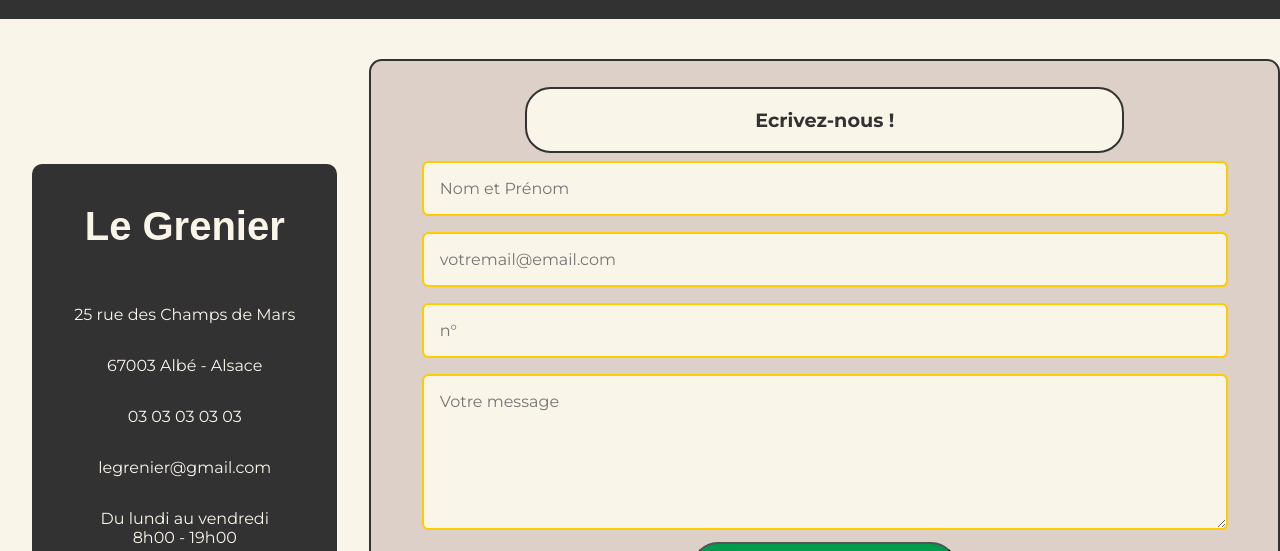
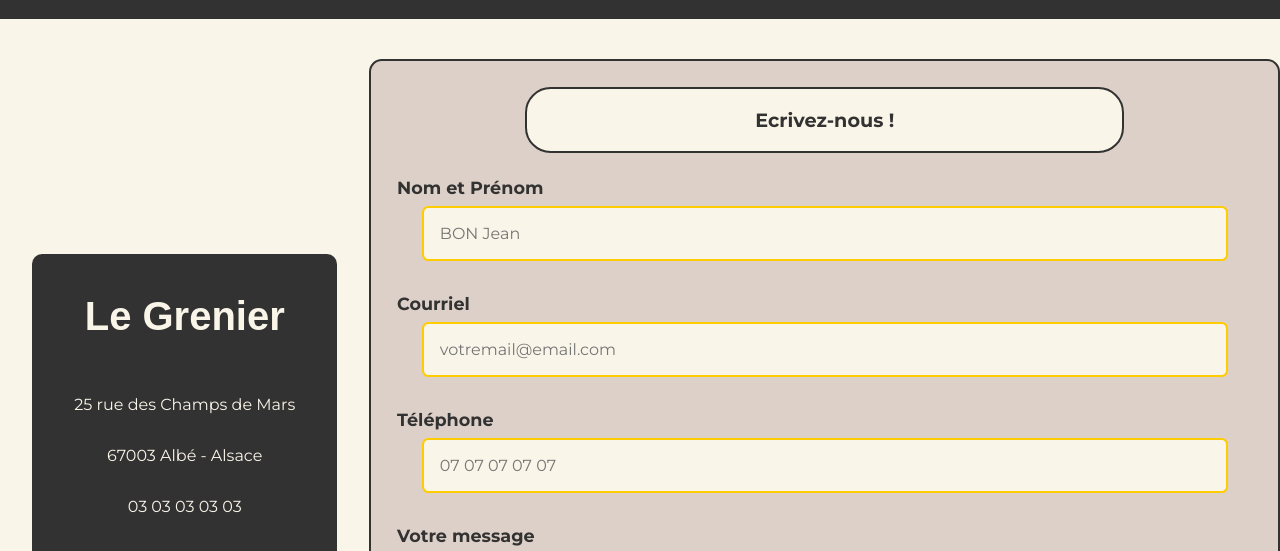
Before and after one commit to CalineB/LiveCampus---Projet-HTML-CSS, a plain HTML site: page contact.html in a window 1280 px wide. Shown: the part 237-788 px from the top of the page. Drawn offline with nearby package versions, Linux system fonts and the light colour scheme; a web font is replaced by a local one.

Commit message:
contact label & placeholder

```diff
--- a/contact.html
+++ b/contact.html
@@ -49,18 +49,22 @@
     <form class="contact-form">
         <h2>Ecrivez-nous !</h2>
         <div class="formulaire">
-            <input type="text" id="nom" name="nom" placeholder="Nom et Prénom" required>
+            <label for="name">Nom et Prénom</label>
+            <input type="text" id="nom" name="nom" placeholder="BON Jean" required>
         </div>
 
         <div class="formulaire">
+            <label for="email">Courriel</label>
             <input type="text" id="mail" name="mail" placeholder="votremail@email.com" required>
         </div>
 
         <div class="formulaire">
-            <input type="text" id="telephone" name="telephone" placeholder="n°">
+            <label for="tel">Téléphone</label>
+            <input type="text" id="telephone" name="telephone" placeholder="07 07 07 07 07">
         </div>
 
         <div class="formulaire">
+            <label for="message">Votre message</label>
             <textarea id="message" name="message" placeholder="Votre message" required></textarea>
         </div>
 
--- a/public/css/contact.css
+++ b/public/css/contact.css
@@ -1,5 +1,4 @@
 body {
-    background-color: var(--main-color);
     text-align: center;
 }
 
@@ -75,6 +74,16 @@ aside li {
     font-size: 1.2em;
 }
 
+.formulaire label {
+    display: block;
+    font-weight: bold;
+    font-size: 1.1em;
+    color: var(--black-color);
+    margin-top: 1.5rem;
+    text-align: left;
+}
+
+
 @media (max-width: 768px) {
     .contact-form {
         width: 80%;
--- a/public/css/index.css
+++ b/public/css/index.css
@@ -1,7 +1,3 @@
-body {
-    background-color: var(--main-color);
-}
-
 .bandeau {
     width: 100vw;
     max-height: 60vh;
```
